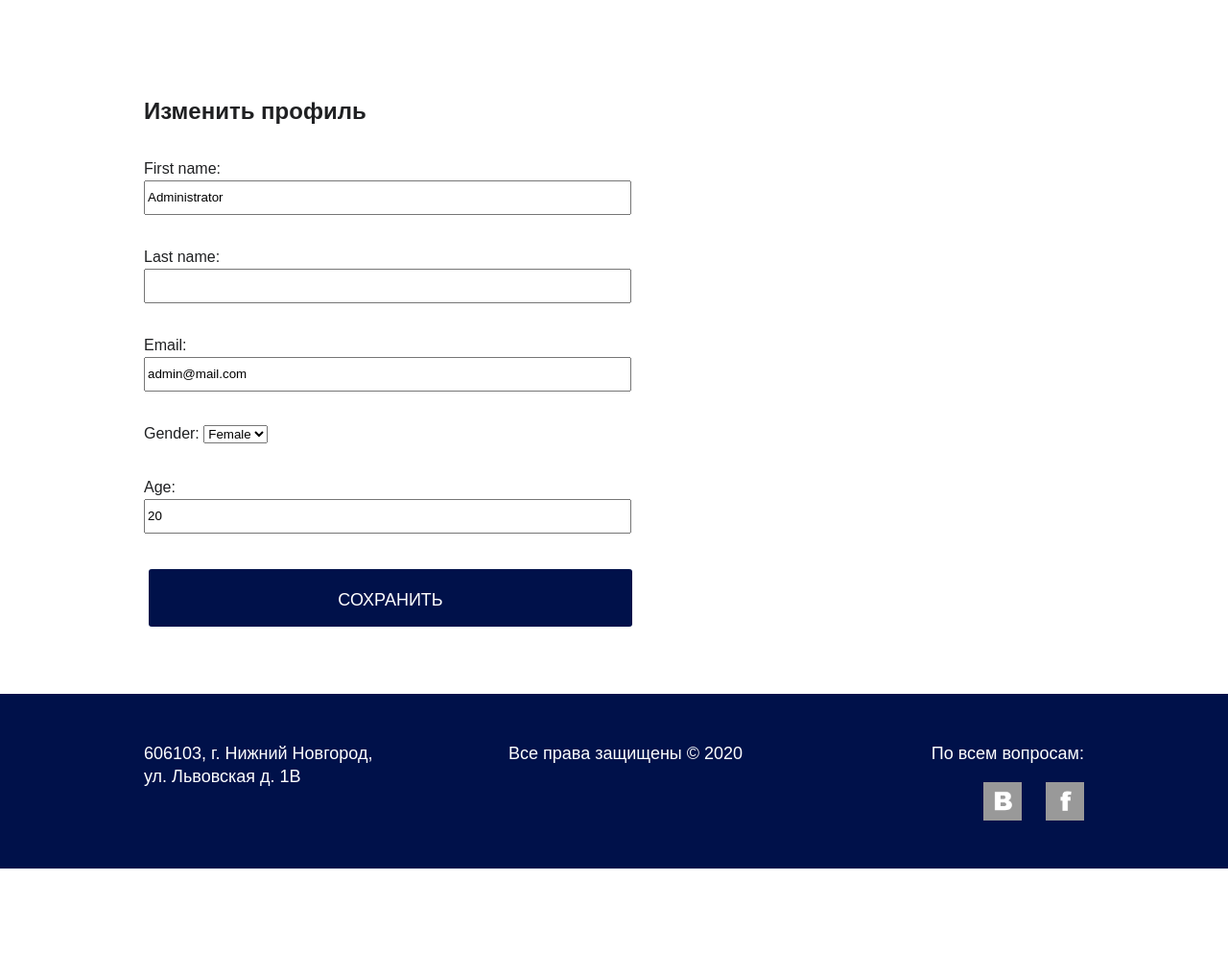
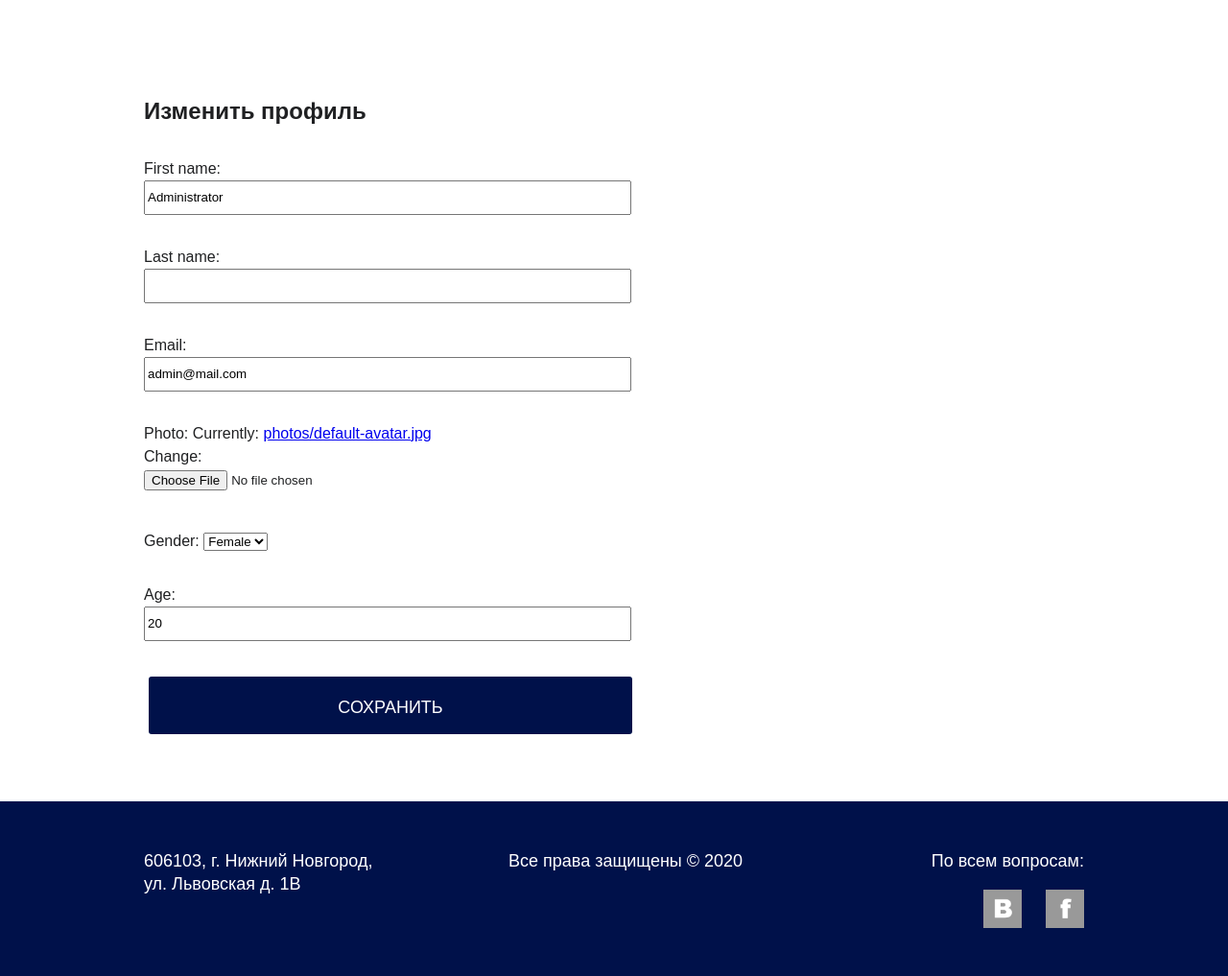
Before and after one commit to dselivanovskaya/MathHelp, a Django app: page /profiles/admin/update in a window 1280 px wide. Shown: the part 193-1210 px from the top of the page at 96% size. Before the commit the page ends 1098 px from the top, so only its background shows below. Run offline with Django 3.2, Linux system fonts and the light colour scheme; a user stored in the database is signed in; data comes from the database, SQL or seed files in the repository; both versions use the stored data as it was after the commit.

Commit message:
Properly implement image upload process
Type: feat

```diff
--- a/src/apps/profiles/forms.py
+++ b/src/apps/profiles/forms.py
@@ -1,5 +1,6 @@
 from django import forms
 from django.forms import ModelForm
+from django.core.files.images import get_image_dimensions
 
 from .models import Profile
 
@@ -11,15 +12,39 @@ class ProfileUpdateForm(ModelForm):
     email = forms.EmailField(max_length=128, required=False)
 
     field_order = ('first_name', 'last_name', 'email')
+    error_messages = {
+        'invalid_photo_size': (
+            'Максимальный размер фотографии '
+            f'{Profile.PHOTO_MAX_WIDTH} x {Profile.PHOTO_MAX_HEIGHT} пикселей.'
+        )
+    }
 
     class Meta:
         model = Profile
-        fields = ('gender', 'age')
+        fields = ('photo', 'gender', 'age')
 
     def __init__(self, user, *args, **kwargs):
         self.user = user
         super().__init__(*args, **kwargs)
         self.use_required_attribute = False
+
+    def clean_photo(self):
+        photo = self.cleaned_data.get('photo')
+        if photo:
+            # Check uploaded photo dimension
+            width, height = get_image_dimensions(photo)
+            if width > Profile.PHOTO_MAX_WIDTH:
+                raise forms.ValidationError(
+                    self.error_messages['invalid_photo_size']
+                )
+            if height > Profile.PHOTO_MAX_HEIGHT:
+                raise forms.ValidationError(
+                    self.error_messages['invalid_photo_size']
+                )
+            # Delete old photo
+            if not self.user.profile.has_default_photo():
+                self.user.profile.delete_photo()
+        return photo
 
     def save(self, *args, **kwargs):
         profile = super().save(*args, **kwargs)
--- a/src/apps/profiles/models.py
+++ b/src/apps/profiles/models.py
@@ -1,5 +1,17 @@
+import os
+
 from django.contrib.auth.models import User
 from django.db import models
+
+
+def get_profile_photo_upload_path(profile, filename):
+    ''' Custom folder for every user. '''
+    return os.path.join('profiles', profile.user.username, 'photos', filename)
+
+
+def get_default_profile_photo_path():
+    ''' Default profile photo. '''
+    return os.path.join('profiles', 'default-avatar.jpg')
 
 
 class Profile(models.Model):
@@ -7,24 +19,33 @@ class Profile(models.Model):
     MALE, FEMALE = 'M', 'F'
     GENDER_CHOICES = ((MALE, 'Male'), (FEMALE, 'Female'))
 
+    PHOTO_MAX_WIDTH = 250
+    PHOTO_MAX_HEIGHT = 250
+
     user = models.OneToOneField(User, on_delete=models.CASCADE)
+    photo = models.ImageField(
+        upload_to=get_profile_photo_upload_path,
+        default=get_default_profile_photo_path
+    )
     gender = models.CharField(
         max_length=1, choices=GENDER_CHOICES, default=MALE, blank=True
     )
     age = models.PositiveSmallIntegerField(default=0, blank=True)
-    photo = models.ImageField(
-        upload_to='profiles/photos', default='profiles/photos/default-avatar.jpg'
-    )
     login_count = models.IntegerField(default=0)
 
     def __str__(self):
         return self.user.username
 
-    def __repr__(self):
-        return (f"Profile(user={self.user}, "
-                f"gender={self.gender}, "
-                f"age={self.age}, "
-                f"login_count={self.login_count})")
+    def has_default_photo(self):
+        ''' Check if user's profile photo is default. '''
+        return self.photo.path == get_default_profile_photo_path()
+
+    def delete_photo(self):
+        ''' Delete user's profile photo. '''
+        try:
+            os.remove(self.photo.path)
+        except FileNotFoundError as err:
+            print(err)
 
     def is_male(self):
         return self.gender == self.MALE
--- a/src/apps/profiles/templates/profiles/profile-detail.html
+++ b/src/apps/profiles/templates/profiles/profile-detail.html
@@ -13,14 +13,14 @@
     <table class="profile-info">
       <tr>
         <td class="user-info">
-          <img src="{{ user.profile.photo.url }}" width="170px" height="200px">
+          <img src="{{ user.profile.photo.url }}" width="200px" height="200px">
           <b>{{ user.first_name }} {{ user.last_name }}</b>
           <a class="btn btn-blue" href="{% url PROFILE_UPDATE_URL user.username %}">
             Редактировать
           </a>
         </td>
         <td class="user-stat">
-          <h2 id="greeting">{{ user.username }}</h2>
+          <h2 id="greeting">{{ user.first_name }}</h2>
           {% if request.session.watched_tickets %}
             {% if user.profile.is_male %}
               <b>Сегодня ты посмотрел:</b>
--- a/src/apps/profiles/templates/profiles/profile-update.html
+++ b/src/apps/profiles/templates/profiles/profile-update.html
@@ -8,8 +8,8 @@
   <section class="get-info">
     <div class="container">
       <h2>Изменить профиль</h2>
-      <form action="{% url PROFILE_UPDATE_URL user.username %}"
-        method="POST" class="get-info-form">
+      <form class="get-info-form" action="{% url PROFILE_UPDATE_URL user.username %}"
+        method="POST" enctype="multipart/form-data">
         {% csrf_token %}
 
         {{ form.as_p }}
--- a/src/apps/profiles/views.py
+++ b/src/apps/profiles/views.py
@@ -41,6 +41,7 @@ class ProfileUpdateView(View):
             'first_name': request.user.first_name,
             'last_name':  request.user.last_name,
             'email':      request.user.email,
+            'photo':      request.user.profile.photo,
             'gender':     request.user.profile.gender,
             'age':        request.user.profile.age,
         })
@@ -48,8 +49,7 @@ class ProfileUpdateView(View):
 
     def post(self, request, **kwargs):
         form = self.form_class(
-            request.user,
-            request.POST,
+            request.user, request.POST, request.FILES,
             instance=Profile.objects.get(user=request.user)
         )
         if form.is_valid():
```
Also changed, not shown: src/apps/profiles/migrations/0005_auto_20200420_1906.py (added), src/db.sqlite3, src/media/profiles/default-avatar.jpg (renamed from src/media/profiles/photos/default-avatar.jpg), src/media/profiles/defytheflow/photos/hermione250x250.jpg (added), src/media/profiles/photos/1CPL49XKAbI.jpg (deleted), src/media/profiles/photos/4groJb-myfg.jpg (deleted), src/media/profiles/photos/4groJb-myfg_7EEKDh9.jpg (deleted), src/media/profiles/photos/QTCh9Fs4cZo.jpg (deleted).
